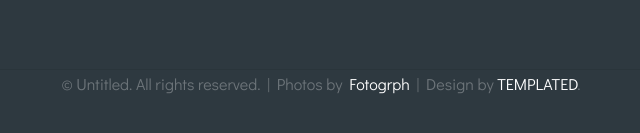
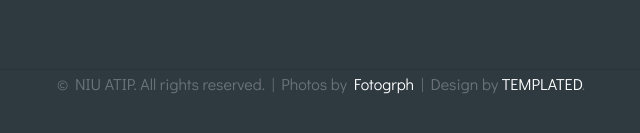
Before and after one commit to karl-lagunilla/AITPwebsite, a plain HTML site: page events.html in a window 1280 px wide. Shown: the part 1275-1408 px from the top of the page, 419-1059 px from the left. Drawn offline with Linux system fonts and the light colour scheme.

Commit message:
Update events.html

```diff
--- a/events.html
+++ b/events.html
@@ -71,7 +71,7 @@ Released   : 20140330
 		<div class="title">
 </div>
 <div id="copyright" class="container">
-	<p>&copy; Untitled. All rights reserved. | Photos by <a href="http://fotogrph.com/">Fotogrph</a> | Design by <a href="http://templated.co" rel="nofollow">TEMPLATED</a>.</p>
+	<p>&copy; NIU ATIP. All rights reserved. | Photos by <a href="http://fotogrph.com/">Fotogrph</a> | Design by <a href="http://templated.co" rel="nofollow">TEMPLATED</a>.</p>
 </div>
 </body>
 </html>
```
